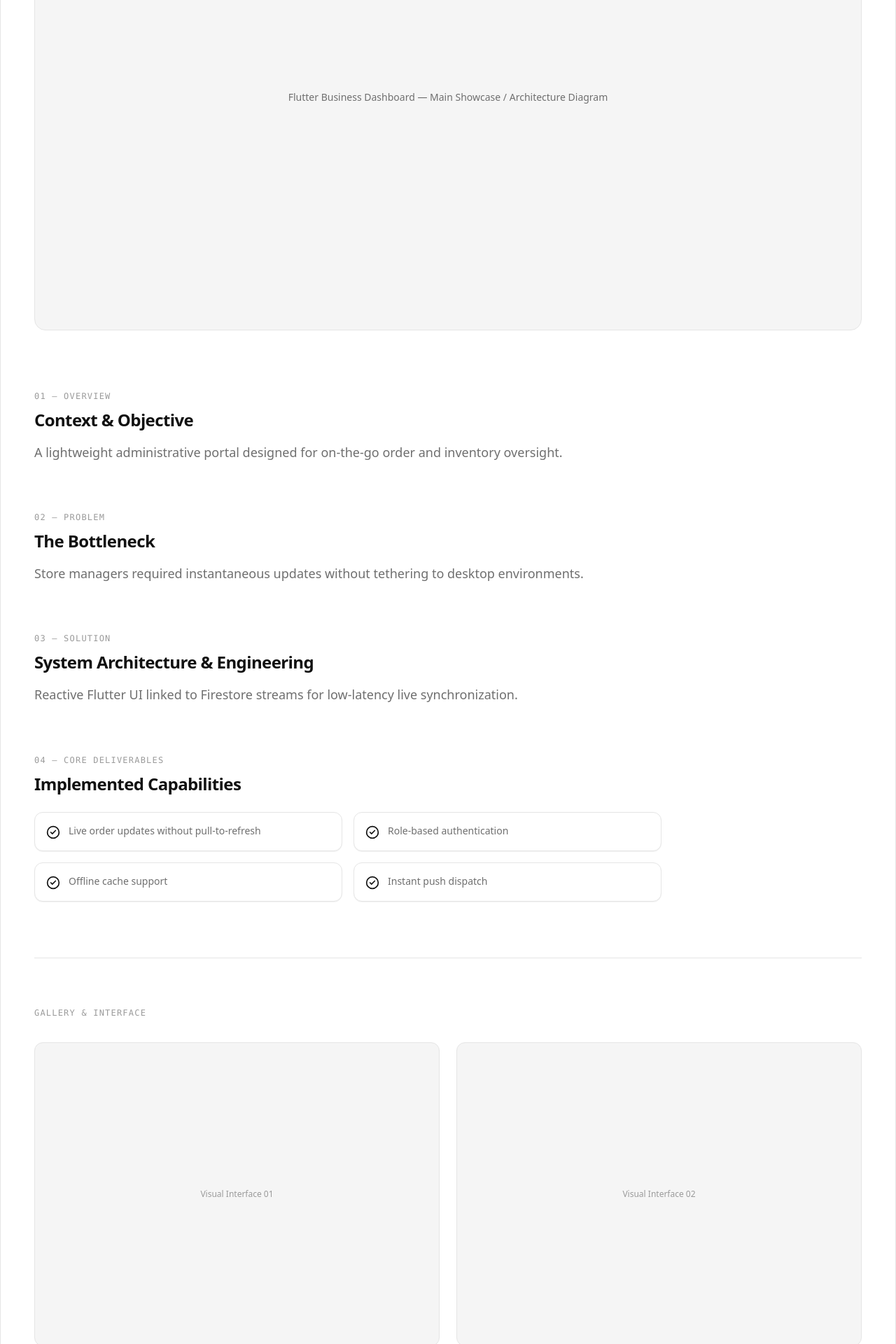
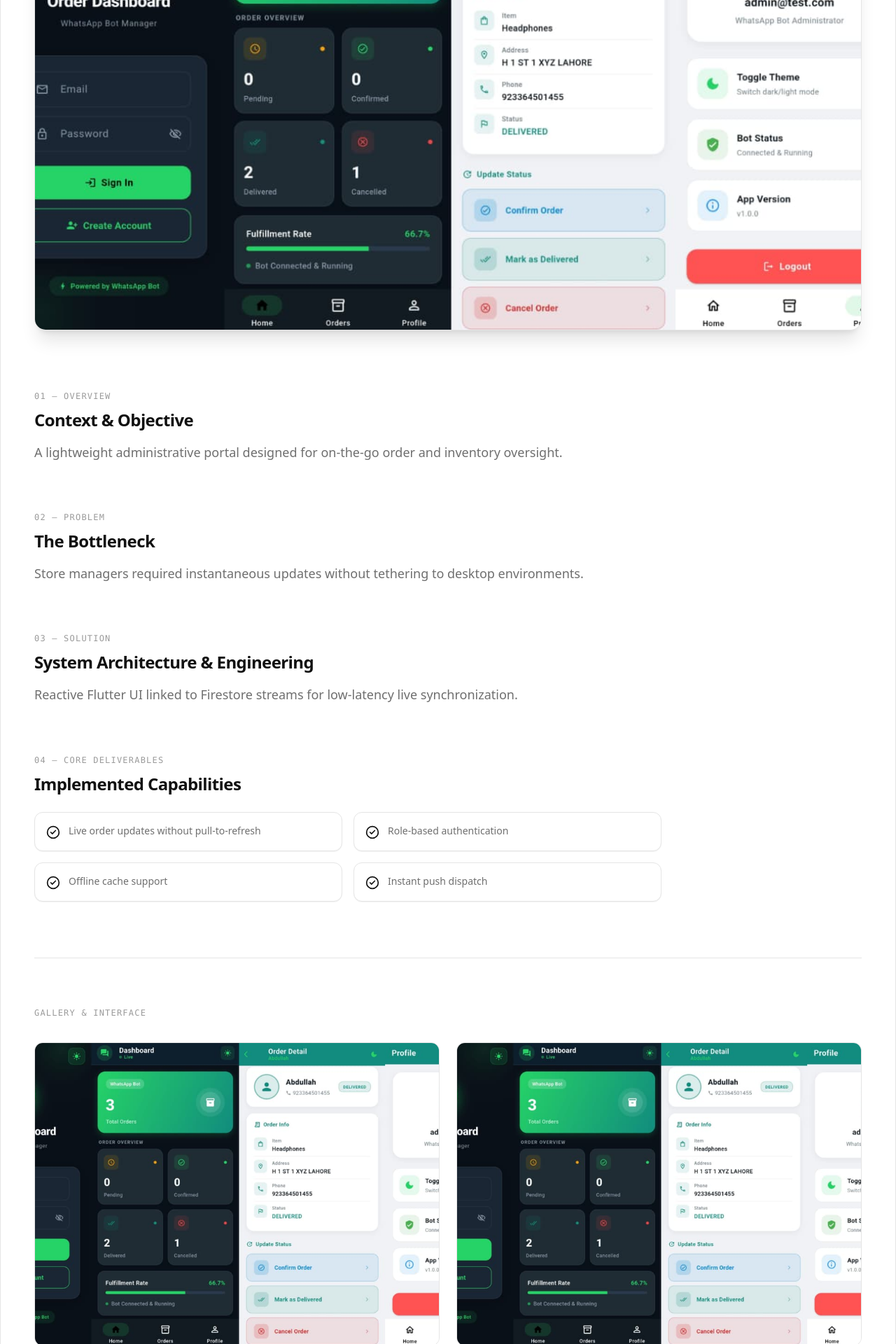
Before and after one commit to AbdullahGulfaraz/portfolio, a Next.js app: page /work/flutter-business-dashboard in a window 1280 px wide. Shown: the part 840-2760 px from the top of the page at 70% size. Built offline with nearby package versions, Linux system fonts and the light colour scheme.

Commit message:
feat(assets): integrate responsive Next.js Image components into case study showcases and galleries

```diff
--- a/app/work/[slug]/page.tsx
+++ b/app/work/[slug]/page.tsx
@@ -1,6 +1,7 @@
 // app/work/[slug]/page.tsx
 import React from "react";
 import Link from "next/link";
+import Image from "next/image";
 import { notFound } from "next/navigation";
 import { ArrowLeft, CheckCircle2 } from "lucide-react";
 import { projects } from "@/data/projects";
@@ -14,7 +15,6 @@ interface ProjectPageProps {
   }>;
 }
 
-// Generate static params for all project slugs
 export async function generateStaticParams() {
   return projects.map((project) => ({
     slug: project.slug,
@@ -40,7 +40,6 @@ export default async function ProjectPage({ params }: ProjectPageProps) {
     notFound();
   }
 
-  // Get other projects for "More Work" section
   const otherProjects = projects.filter((p) => p.slug !== slug).slice(0, 2);
 
   return (
@@ -100,7 +99,7 @@ export default async function ProjectPage({ params }: ProjectPageProps) {
           </div>
         </div>
 
-        {/* Live Demo or Repo Links if present */}
+        {/* Live Demo or Repo Links */}
         {(project.demoUrl || project.githubUrl) && (
           <div className="mt-8 flex flex-wrap items-center gap-4">
             {project.demoUrl && (
@@ -117,10 +116,17 @@ export default async function ProjectPage({ params }: ProjectPageProps) {
         )}
       </header>
 
-      {/* Main Mockup / Hero Showcase Image */}
+      {/* Main Showcase / Architecture Visual */}
       <section className="mt-14">
-        <div className="aspect-16/9 w-full overflow-hidden rounded-2xl border border-border bg-neutral-100 dark:bg-neutral-900 flex items-center justify-center text-secondary text-sm">
-          <span>{project.title} — Main Showcase / Architecture Diagram</span>
+        <div className="relative aspect-16/9 w-full overflow-hidden rounded-2xl border border-border bg-neutral-100 dark:bg-neutral-900 shadow-xl">
+          <Image
+            src={project.image}
+            alt={`${project.title} - Main Showcase`}
+            fill
+            priority
+            sizes="(max-width: 1400px) 100vw, 1200px"
+            className="object-cover object-top"
+          />
         </div>
       </section>
 
@@ -183,11 +189,23 @@ export default async function ProjectPage({ params }: ProjectPageProps) {
       <section className="mt-20 border-t border-border pt-16">
         <span className="text-xs font-mono text-muted uppercase tracking-widest">Gallery & Interface</span>
         <div className="mt-8 grid grid-cols-1 gap-6 sm:grid-cols-2">
-          <div className="aspect-4/3 rounded-xl border border-border bg-neutral-100 dark:bg-neutral-900 flex items-center justify-center text-xs text-muted">
-            <span>Visual Interface 01</span>
+          <div className="relative aspect-4/3 overflow-hidden rounded-xl border border-border bg-neutral-100 dark:bg-neutral-900">
+            <Image
+              src={project.image}
+              alt={`${project.title} - View 1`}
+              fill
+              sizes="(max-width: 768px) 100vw, 50vw"
+              className="object-cover object-center"
+            />
           </div>
-          <div className="aspect-4/3 rounded-xl border border-border bg-neutral-100 dark:bg-neutral-900 flex items-center justify-center text-xs text-muted">
-            <span>Visual Interface 02</span>
+          <div className="relative aspect-4/3 overflow-hidden rounded-xl border border-border bg-neutral-100 dark:bg-neutral-900">
+            <Image
+              src={project.image}
+              alt={`${project.title} - View 2`}
+              fill
+              sizes="(max-width: 768px) 100vw, 50vw"
+              className="object-cover object-bottom"
+            />
           </div>
         </div>
       </section>
@@ -197,7 +215,7 @@ export default async function ProjectPage({ params }: ProjectPageProps) {
         <section className="mt-24 border-t border-border pt-16">
           <div className="mb-10 flex items-center justify-between">
             <span className="text-xs font-semibold uppercase tracking-widest text-secondary">
-              /MORE WORK[cite: 1]
+              /MORE WORK
             </span>
             <Link
               href="/#work"
```
